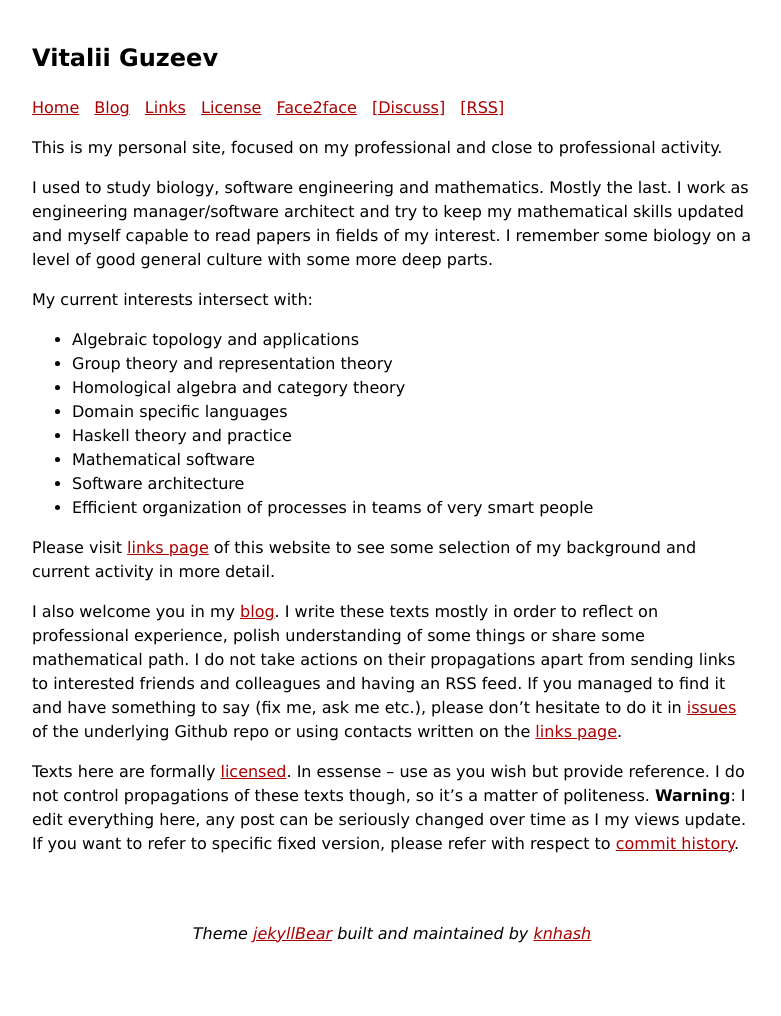
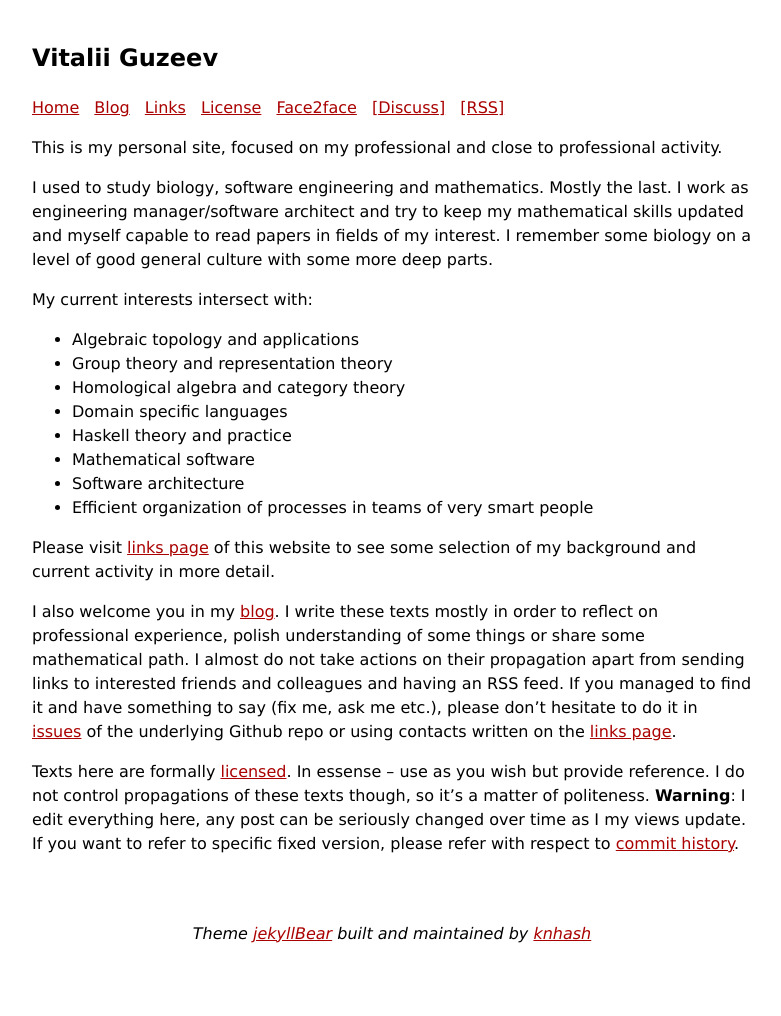
Before and after one commit to viviag/viviag.io, a Jekyll site: the page built from index.md, in a window 1280 px wide. Shown: the whole page, without its empty margins (248-1029 px from the left). Built offline with Jekyll 4.4.1, drawn with Linux system fonts in a browser that asks for light colours.

Commit message:
Minor fixes

```diff
--- a/index.md
+++ b/index.md
@@ -24,7 +24,7 @@ Please visit [links page](/links.html) of this website to see some selection of
 
 I also welcome you in my [blog](/blog).
 I write these texts mostly in order to reflect on professional experience, polish understanding of some things or share some mathematical path.
-I do not take actions on their propagations apart from sending links to interested friends and colleagues and having an RSS feed.
+I almost do not take actions on their propagation apart from sending links to interested friends and colleagues and having an RSS feed.
 If you managed to find it and have something to say (fix me, ask me etc.), please don't hesitate to do it in [issues](https://github.com/viviag/viviag.io/issues) of the underlying Github repo or using contacts written on the [links page](/links.html).
 
 Texts here are formally [licensed](LICENSE.html). In essense – use as you wish but provide reference. I do not control propagations of these texts though, so it's a matter of politeness.
```
Also changed, not shown: links.md (+1 -1 lines), 3 other files.
